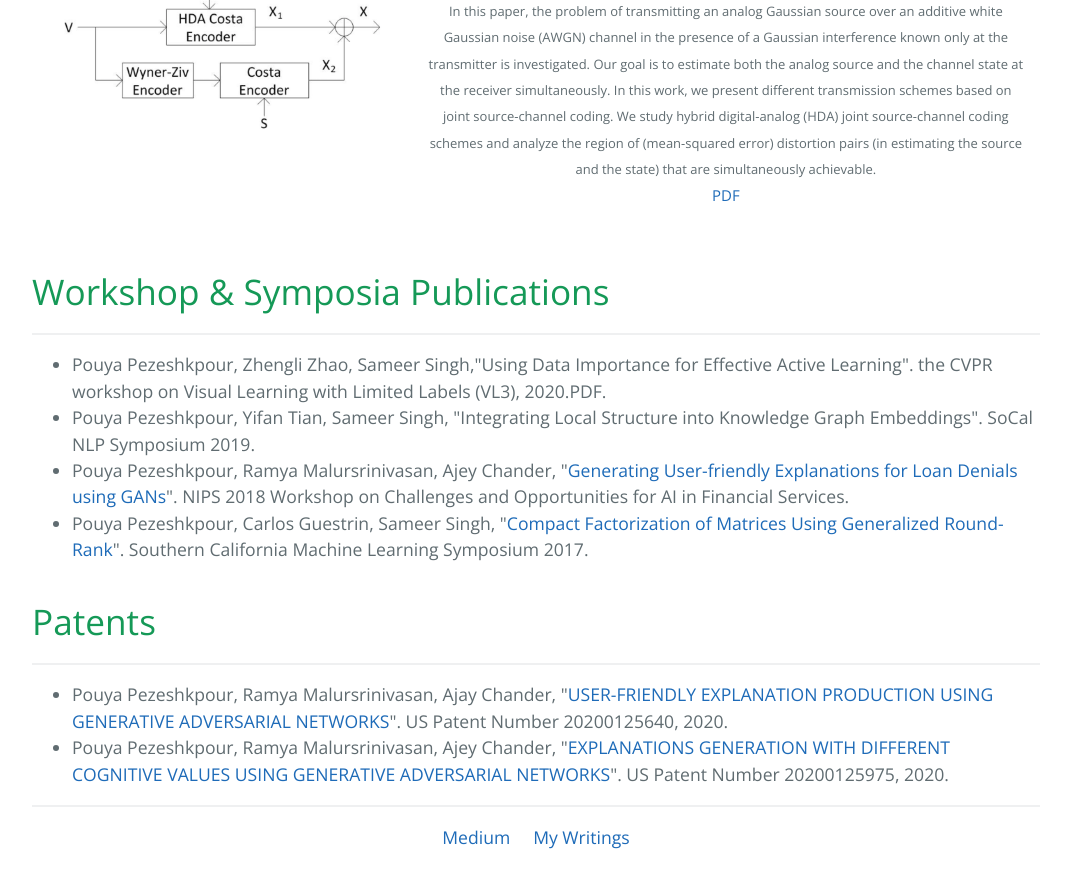
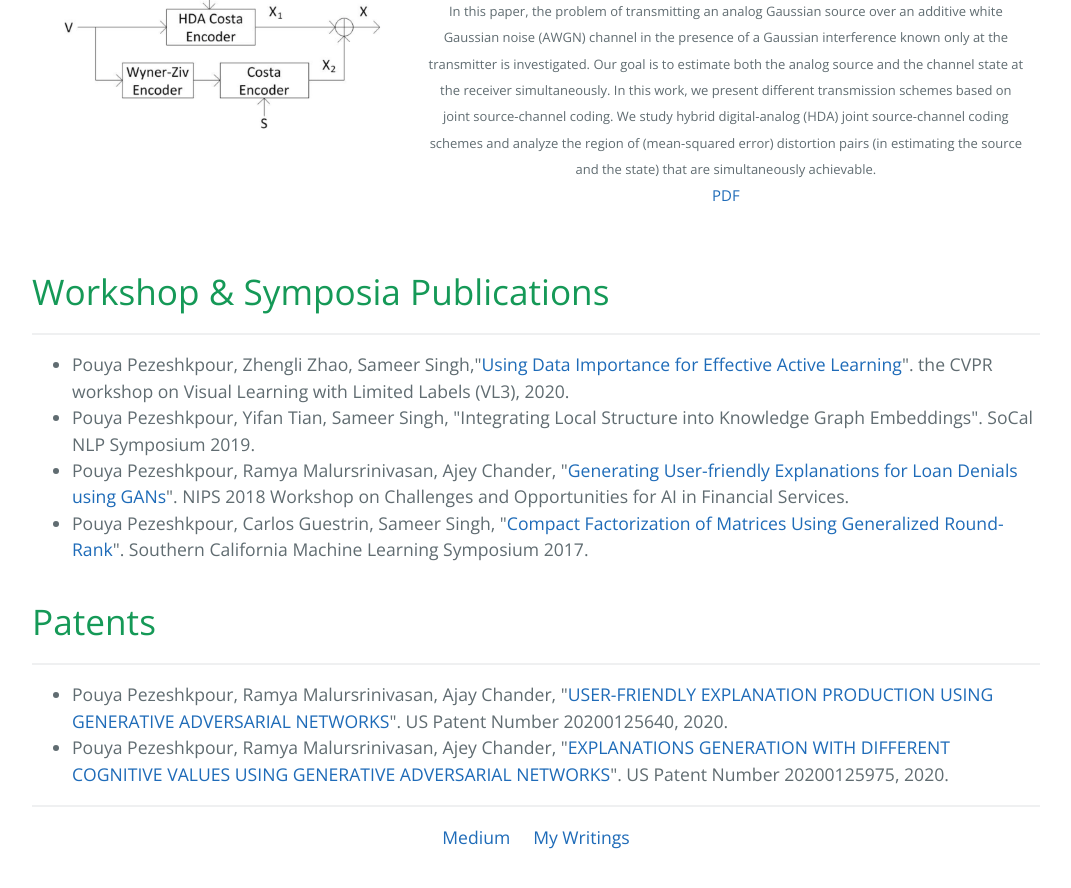
Before and after one commit to pouyapez/pouyapez.github.io, a Jekyll site: the page built from index.md, in a window 1280 px wide and 900 px high, scrolled down 2829 px. Shown: the top 888 px of the window, without its empty margins (104-1175 px from the left). Built offline with Jekyll 4.4.1, drawn with Linux system fonts in a browser that asks for light colours.

Commit message:
Update index.md

```diff
--- a/index.md
+++ b/index.md
@@ -134,7 +134,7 @@ layout: default
 * * *
 
 <ul>
-  <li>Pouya Pezeshkpour, Zhengli Zhao, Sameer Singh,"Using Data Importance for Effective Active Learning". the CVPR workshop on Visual Learning with Limited Labels (VL3), 2020.PDF.</li>
+  <li>Pouya Pezeshkpour, Zhengli Zhao, Sameer Singh,"<a href="https://github.com/EliSchwartz/VL3-Workshop/blob/master/pdfs/36.pdf">Using Data Importance for Effective Active Learning</a>". the CVPR workshop on Visual Learning with Limited Labels (VL3), 2020.</li>
   <li>Pouya Pezeshkpour, Yifan Tian, Sameer Singh, "Integrating Local Structure into Knowledge Graph Embeddings". SoCal NLP Symposium 2019.</li>
   <li>Pouya Pezeshkpour, Ramya Malursrinivasan, Ajey Chander, "<a href="https://pouyapez.github.io/Generating%20User-friendly%20Explanations%20for%20Loan%20Denials%20using%20GANs.pdf">Generating User-friendly Explanations for Loan Denials using GANs</a>". NIPS 2018 Workshop on Challenges and Opportunities for AI in Financial Services.</li>
   <li>Pouya Pezeshkpour, Carlos Guestrin, Sameer Singh, "<a href="https://arxiv.org/pdf/1805.00184.pdf">Compact Factorization of Matrices Using Generalized Round-Rank</a>". Southern California Machine Learning Symposium 2017.</li>
```
